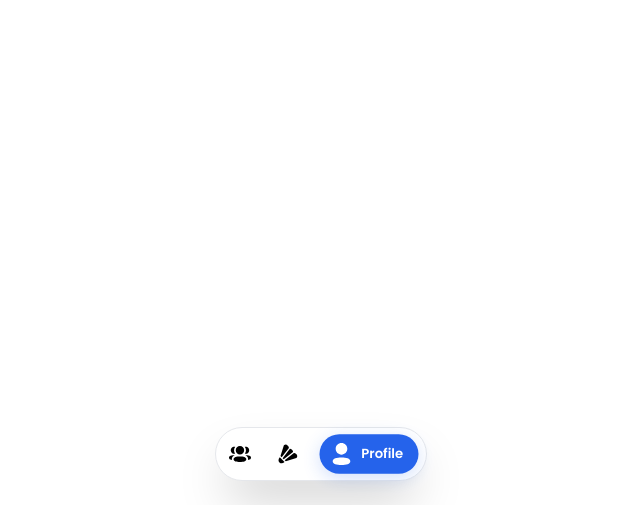
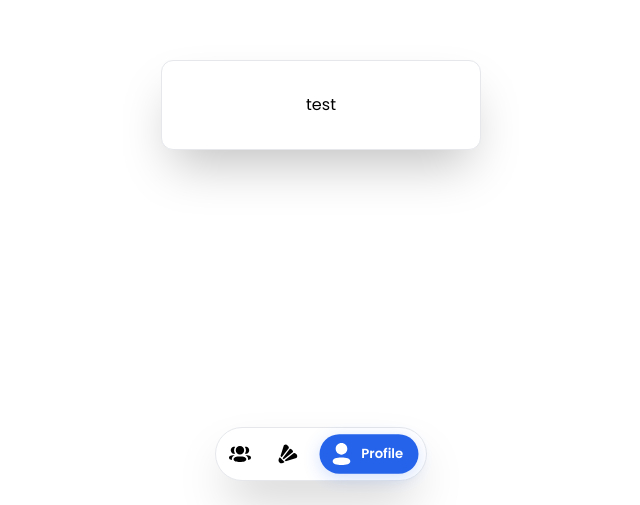
Before and after one commit to Peerapatth/badminton, a Vue app: page /profile in a window 1280 px wide. Shown: the part 295-800 px from the top of the page, without its empty margins (319-959 px from the left). Built offline with nearby package versions, Linux system fonts and the light colour scheme.

Commit message:
Fix layouts

```diff
--- a/src/pages/Profile.vue
+++ b/src/pages/Profile.vue
@@ -1,13 +1,10 @@
 <template>
-    <div>
-
+  <div class="flex justify-center items-center p-6 w-full min-h-screen">
+    <div class="bg-white rounded-xl shadow-2xl p-6 sm:p-8 text-center max-w-xs w-full border border-gray-200">
+        test
     </div>
+  </div>
 </template>
 
 <script setup>
-
 </script>
-
-<style lang="scss" scoped>
-
-</style>
```
